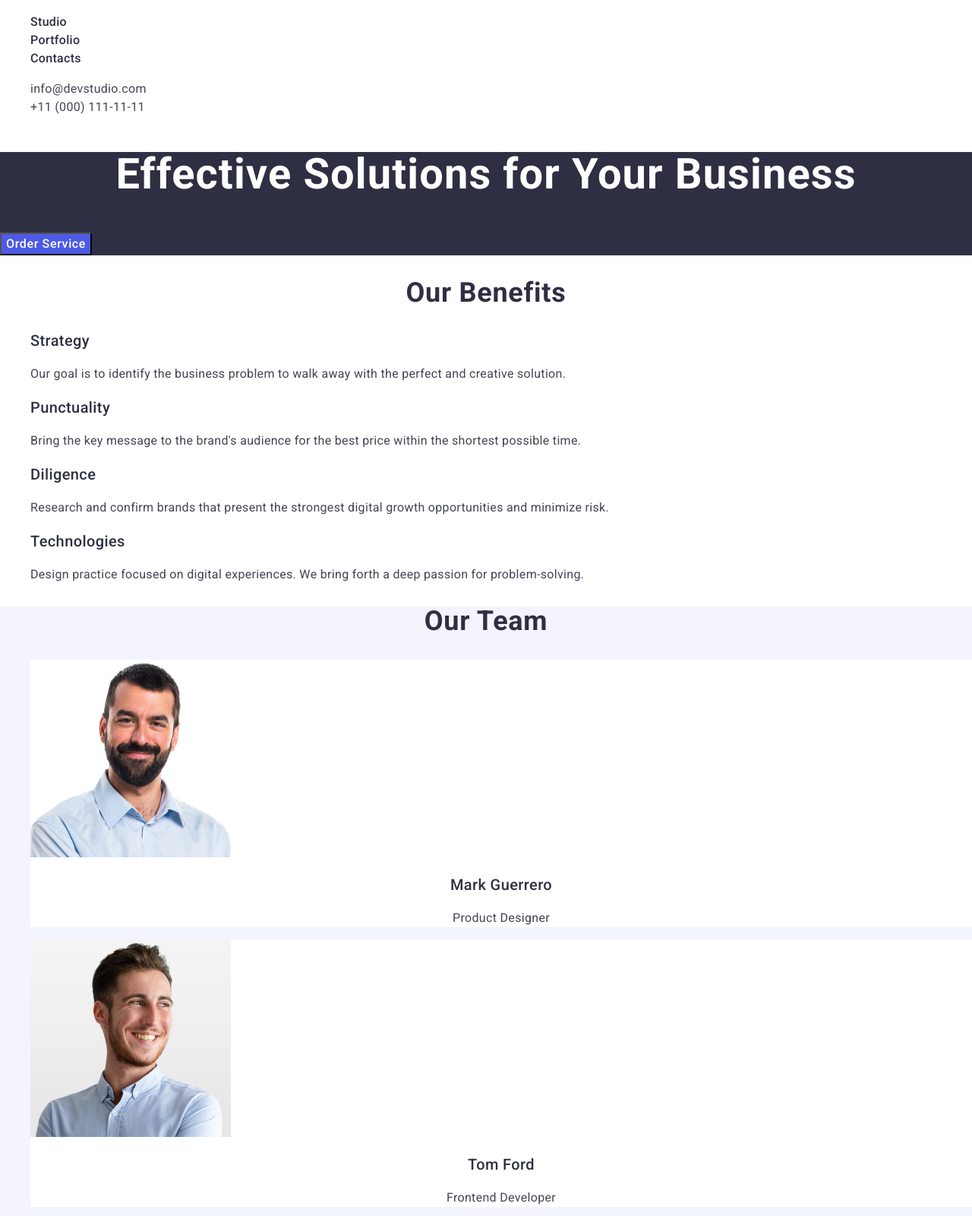
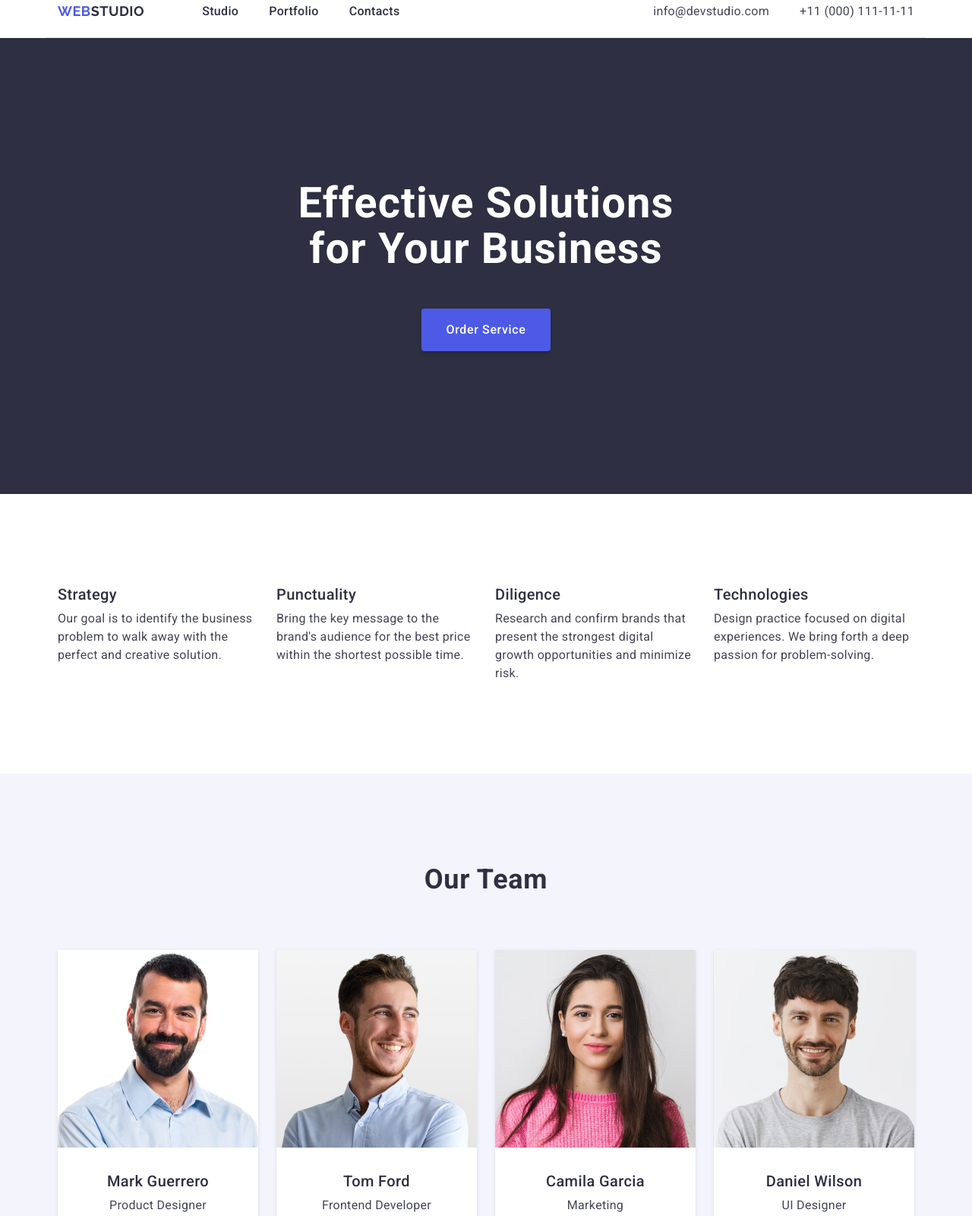
Before and after one commit to AndriyDzhuryn/goit-markup-hw-03, a plain HTML site: page index.html in a window 1280 px wide. Shown: the part 20-1620 px from the top of the page at 76% size. Drawn offline with nearby package versions, Linux system fonts and the light colour scheme.

Commit message:
hw3 first attempt

```diff
--- a/css/styles.css
+++ b/css/styles.css
@@ -1,7 +1,22 @@
+/* ========== GLOBAL ========== */
 body {
   font-family: Roboto, sans-serif;
   color: #434455;
   background-color: #ffffff;
+  max-width: 1440px;
+  min-height: 72px;
+  margin-left: auto;
+  margin-right: auto;
+}
+
+h2,
+h3,
+h4,
+h5,
+h6,
+p {
+  margin-top: 0;
+  margin-bottom: 0;
 }
 
 a {
@@ -12,6 +27,9 @@ a {
 ul,
 ol {
   list-style-type: none;
+  margin-top: 0;
+  margin-bottom: 0;
+  padding-left: 0;
 }
 
 button {
@@ -24,7 +42,7 @@ h1 {
   line-height: 1.07;
   letter-spacing: 0.02em;
   text-align: center;
-  color: #fff;
+  color: #ffffff;
 }
 
 h2 {
@@ -34,7 +52,6 @@ h2 {
   letter-spacing: 0.02em;
   text-align: center;
   color: #2e2f42;
-  text-transform: capitalize;
 }
 
 h3 {
@@ -52,6 +69,31 @@ p {
   letter-spacing: 0.02em;
 }
 
+img {
+  display: block;
+}
+
+.container {
+  max-width: 1158px;
+  margin-left: auto;
+  margin-right: auto;
+  padding-left: 15px;
+  padding-right: 15px;
+}
+
+/* ========== HEADER ========== */
+
+.container-header {
+  display: flex;
+  justify-content: space-between;
+  align-items: center;
+  border-bottom: 1px solid #e7e9fc;
+}
+/* ========== NAV ========== */
+.page-nav {
+  display: flex;
+}
+
 .logo {
   font-family: 'Raleway', sans-serif;
   font-weight: 700;
@@ -60,10 +102,19 @@ p {
   letter-spacing: 0.03em;
   text-transform: uppercase;
   color: #4d5ae5;
+  padding-top: 24px;
+  padding-bottom: 24px;
+  margin-right: 76px;
 }
 
 .logo-header {
   color: #2e2f42;
+}
+
+.menu {
+  display: flex;
+  gap: 40px;
+  align-items: center;
 }
 
 .menu-link {
@@ -72,6 +123,8 @@ p {
   line-height: 1.5;
   letter-spacing: 0.02em;
   color: #2e2f42;
+  padding-top: 24px;
+  padding-bottom: 24px;
 }
 
 .menu-link:hover,
@@ -79,8 +132,14 @@ p {
   color: #404bbf;
 }
 
+/* ========== CONTACTS ========== */
 .site-address {
   font-style: normal;
+}
+
+.contacts-list {
+  display: flex;
+  gap: 40px;
 }
 
 .contacts-link {
@@ -88,6 +147,8 @@ p {
   font-size: 16px;
   line-height: 1.5;
   letter-spacing: 0.02em;
+  padding-top: 24px;
+  padding-bottom: 24px;
 }
 
 .contacts-link:hover,
@@ -95,17 +156,39 @@ p {
   color: #404bbf;
 }
 
+/* ========== MAIN ========== */
+/* ========== HERO ========== */
 .hero {
+  max-width: 1440px;
+  min-height: 600px;
   background-color: #2e2f42;
+  margin-right: auto;
+  margin-left: auto;
+  margin-bottom: 120px;
+}
+
+.title {
+  padding-top: 188px;
+  padding-right: 316px;
+  padding-left: 316px;
+  margin-top: 0;
+  margin-bottom: 48px;
 }
 
 .button-hero {
+  display: flex;
+  border: none;
+  border-radius: 4px;
+  padding: 16px 32px;
   background-color: #4d5ae5;
   font-weight: 500;
   font-size: 16px;
   line-height: 1.5;
   letter-spacing: 0.04em;
   color: #fff;
+  margin-right: auto;
+  margin-left: auto;
+  box-shadow: 0 4px 4px 0 rgba(0, 0, 0, 0.15);
 }
 
 .button-hero:hover,
@@ -113,12 +196,67 @@ p {
   background-color: #404bbf;
 }
 
+/* ========== LIST OUR BENEFITS ========== */
+.title-benefits {
+  display: none;
+}
+
+.benefits {
+  margin-bottom: 120px;
+}
+
+.benefits-list {
+  display: flex;
+  gap: 24px;
+}
+
+.benefits-item {
+  display: flex;
+  align-items: flex-start;
+  justify-content: flex-start;
+  flex-direction: column;
+  gap: 8px;
+  max-width: 264px;
+}
+
+/* ========== LIST OUR TEAM ========== */
 .team {
   background-color: #f4f4fd;
+  margin-bottom: 120px;
+  padding-bottom: 120px;
+}
+
+.title-team {
+  padding-top: 120px;
+  margin: 0 auto 72px;
+}
+
+.list-team {
+  display: flex;
+  justify-content: space-between;
 }
 
 .team-member {
+  display: flex;
+  align-items: center;
+  justify-content: center;
+  flex-direction: column;
+  gap: 32px;
   background: #fff;
+  padding: 0px 0px 32px 0px;
+  border-radius: 0 0 4px 4px;
+  box-shadow: 0 2px 1px 0 rgba(46, 47, 66, 0.08),
+    0 1px 1px 0 rgba(46, 47, 66, 0.16), 0 1px 6px 0 rgba(46, 47, 66, 0.08);
+  background: #fff;
+}
+
+.team-description {
+  display: flex;
+  align-items: center;
+  justify-content: center;
+  flex-direction: column;
+  gap: 8px;
+  max-width: 232px;
 }
 
 .name {
@@ -129,6 +267,42 @@ p {
   text-align: center;
 }
 
+/* ========== PORTFOLIO ========== */
+.portfolio {
+  margin-bottom: 120px;
+}
+
+.title-portfolio {
+  margin-right: auto;
+  margin-left: auto;
+  margin-bottom: 72px;
+}
+.list-portfolio {
+  display: flex;
+  flex-wrap: wrap;
+  row-gap: 48px;
+  column-gap: 24px;
+}
+
+.description-portfolio {
+  display: flex;
+  align-items: flex-start;
+  justify-content: center;
+  flex-direction: column;
+  gap: 8px;
+  max-width: 360px;
+  min-height: 120px;
+  border-bottom: 1px solid #e7e9fc;
+  border-left: 1px solid #e7e9fc;
+  border-right: 1px solid #e7e9fc;
+  padding: 32px 16px;
+}
+
+.project {
+}
+.category {
+}
+
 .item-portfolio {
   font-weight: 500;
   font-size: 20px;
@@ -137,14 +311,38 @@ p {
   color: #2e2f42;
 }
 
+/* ========== FOOTER ========== */
 .page-footer {
   background-color: #2e2f42;
 }
 
-.logo-footer {
+.footer-container {
+  padding-top: 100px;
+  padding-bottom: 100px;
+}
+
+.logotype-footer {
+  display: flex;
+  align-items: center;
+  justify-content: flex-start;
+  flex-direction: row;
+  gap: 0px;
+  min-height: 24px;
+  font-family: 'Raleway', sans-serif;
+  font-weight: 700;
+  font-size: 18px;
+  line-height: 1.17;
+  letter-spacing: 0.03em;
+  text-transform: uppercase;
+  color: #4d5ae5;
+  margin-bottom: 16px;
+}
+
+.logo-footer,
+.advice {
   color: #f4f4fd;
 }
 
 .advice {
-  color: #f4f4fd;
+  max-width: 264px;
 }
--- a/index.html
+++ b/index.html
@@ -22,11 +22,12 @@
   <body>
     <!-- ========= HEADER ========== -->
     <header class="page-header">
+      <div class="container-header container">
+        <!-- ========= NAV ========== -->
         <nav class="page-nav">
           <a class="logo" href="./index.html"
             >Web<span class="logo-header">Studio</span></a
           >
-
           <ul class="menu">
             <li class="menu-item">
               <a class="menu-link" href="./index.html">Studio</a>
@@ -42,7 +43,7 @@
 
         <!-- ========= CONTACTS ========== -->
         <address class="site-address">
-        <ul class="contacts">
+          <ul class="contacts-list">
             <li class="contacts-item">
               <a class="contacts-link" href="mailto:info@devstudio.com"
                 >info@devstudio.com</a
@@ -55,18 +56,21 @@
             </li>
           </ul>
         </address>
+      </div>
     </header>
 
     <!-- ========= MAIN ========== -->
     <main class="page-main">
       <!-- ========= HERO ========== -->
       <section class="hero">
+        <div class="container-hero container">
           <h1 class="title">Effective Solutions for Your Business</h1>
           <button class="button-hero" type="button">Order Service</button>
+        </div>
       </section>
 
       <!-- ========= LIST OUR BENEFITS ========== -->
-      <section class="benefits">
+      <section class="benefits container">
         <h2 class="title-benefits">Our benefits</h2>
 
         <ul class="benefits-list">
@@ -103,6 +107,7 @@
 
       <!-- ========= LIST OUR TEAM ========== -->
       <section class="team">
+        <div class="container">
           <h2 class="title-team">Our Team</h2>
           <ul class="list-team">
             <li class="team-member">
@@ -110,42 +115,55 @@
                 src="./images/team/team-member1.jpg"
                 alt="team member"
                 width="264"
+                height="260"
               />
+              <div class="team-description">
                 <h3 class="name">Mark Guerrero</h3>
                 <p class="position">Product Designer</p>
+              </div>
             </li>
             <li class="team-member">
               <img
                 src="./images/team/team-member2.jpg"
                 alt="team member"
                 width="264"
+                height="260"
               />
+              <div class="team-description">
                 <h3 class="name">Tom Ford</h3>
                 <p class="position">Frontend Developer</p>
+              </div>
             </li>
             <li class="team-member">
               <img
                 src="./images/team/team-member3.jpg"
                 alt="team member"
                 width="264"
+                height="260"
               />
+              <div class="team-description">
                 <h3 class="name">Camila Garcia</h3>
                 <p class="position">Marketing</p>
+              </div>
             </li>
             <li class="team-member">
               <img
                 src="./images/team/team-member4.jpg"
                 alt="team member"
                 width="264"
+                height="260"
               />
+              <div class="team-description">
                 <h3 class="name">Daniel Wilson</h3>
                 <p class="position">UI Designer</p>
+              </div>
             </li>
           </ul>
+        </div>
       </section>
 
       <!-- ========= PORTFOLIO ========== -->
-      <section class="portfolio">
+      <section class="portfolio container">
         <h2 class="title-portfolio">Our Portfolio</h2>
         <ul class="list-portfolio">
           <li class="item-portfolio">
@@ -155,8 +173,10 @@
               width="360"
               height="300"
             />
+            <div class="description-portfolio">
               <h3 class="project">Banking App</h3>
               <p class="category">App</p>
+            </div>
           </li>
           <li class="item-portfolio">
             <img
@@ -165,8 +185,10 @@
               width="360"
               height="300"
             />
+            <div class="description-portfolio">
               <h3 class="project">Cashless Payment</h3>
               <p class="category">Marketing</p>
+            </div>
           </li>
           <li class="item-portfolio">
             <img
@@ -175,8 +197,10 @@
               width="360"
               height="300"
             />
+            <div class="description-portfolio">
               <h3 class="project">Meditation App</h3>
               <p class="category">App</p>
+            </div>
           </li>
           <li class="item-portfolio">
             <img
@@ -185,8 +209,10 @@
               width="360"
               height="300"
             />
+            <div class="description-portfolio">
               <h3 class="project">Taxi Service</h3>
               <p class="category">Marketing</p>
+            </div>
           </li>
           <li class="item-portfolio">
             <img
@@ -195,8 +221,10 @@
               width="360"
               height="300"
             />
+            <div class="description-portfolio">
               <h3 class="project">Screen Illustrations</h3>
               <p class="category">Design</p>
+            </div>
           </li>
           <li class="item-portfolio">
             <img
@@ -205,8 +233,10 @@
               width="360"
               height="300"
             />
+            <div class="description-portfolio">
               <h3 class="project">Online Courses</h3>
               <p class="category">Marketing</p>
+            </div>
           </li>
         </ul>
       </section>
@@ -214,13 +244,15 @@
 
     <!-- ========= FOOTER ========== -->
     <footer class="page-footer">
-      <a class="logo" href="./index.html"
+      <div class="footer-container container">
+        <a class="logotype-footer" href="./index.html"
           >Web<span class="logo-footer">Studio</span></a
         >
         <p class="advice">
-        Increase the flow of customers and sales for your business with digital
-        marketing & growth solutions.
+          Increase the flow of customers and sales for your business with
+          digital marketing & growth solutions.
         </p>
+      </div>
     </footer>
   </body>
 </html>
```
Lines whose indentation alone changed are shown as unchanged.
